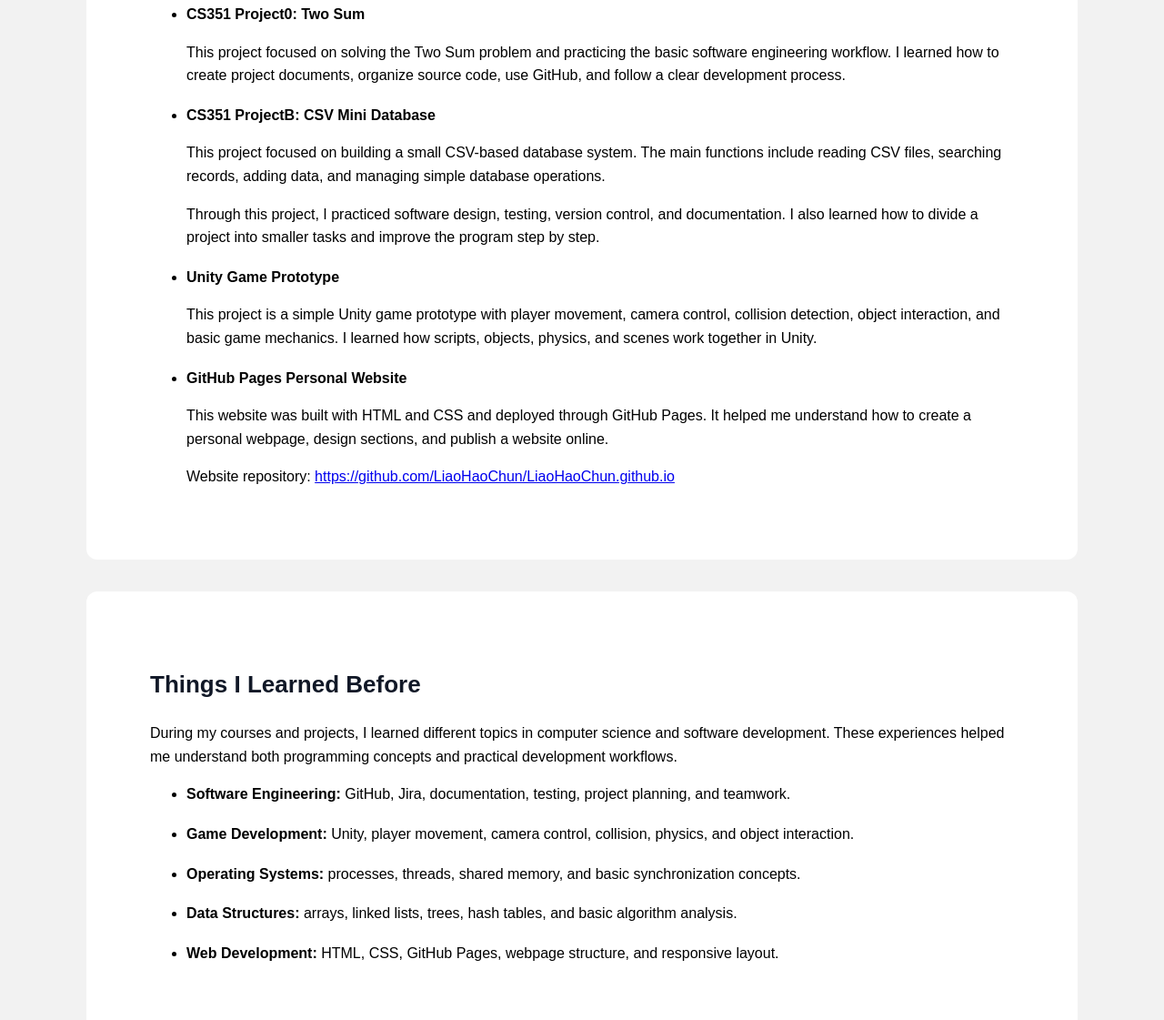
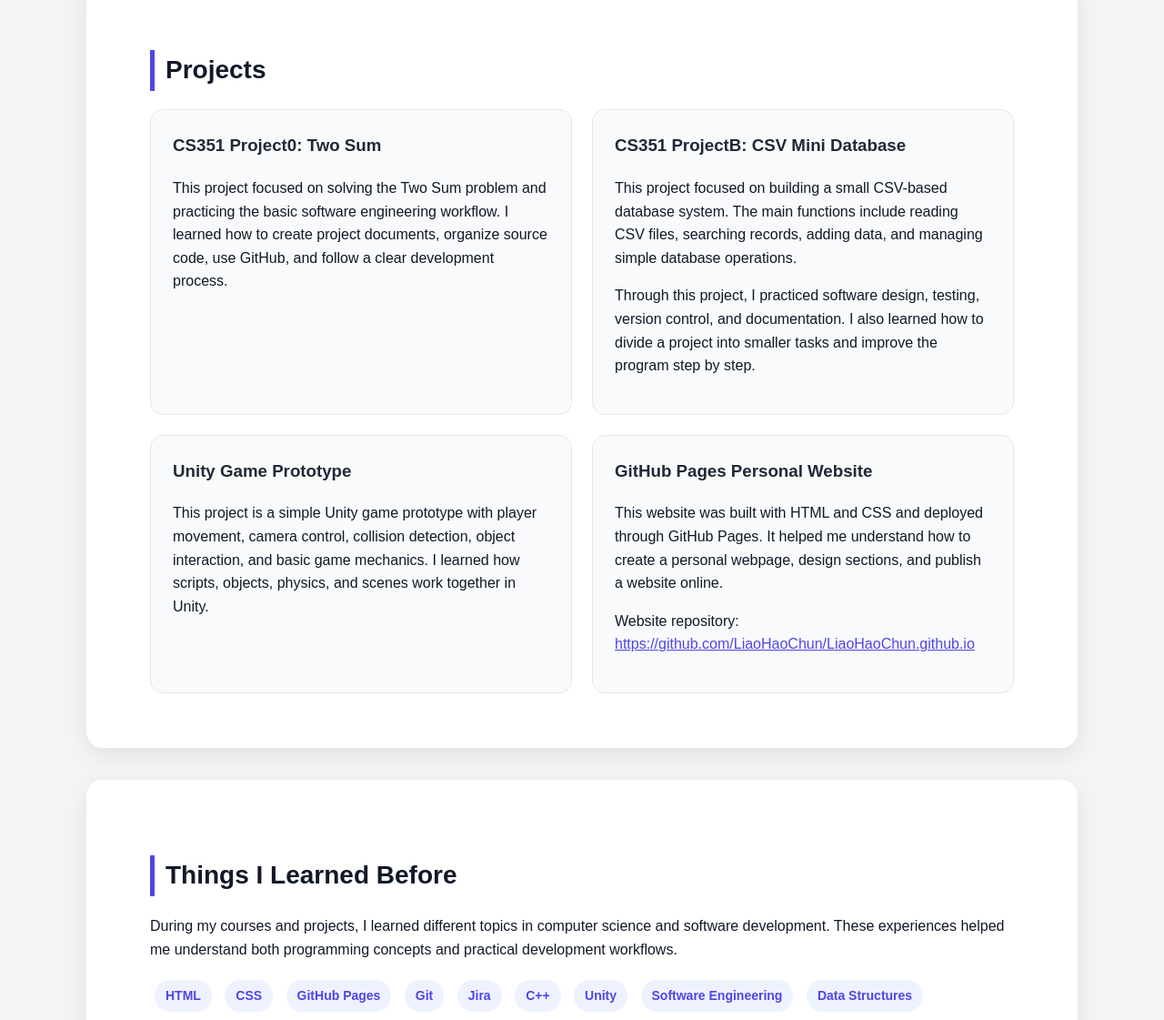
Before and after one commit to LiaoHaoChun/LiaoHaoChun.github.io, a plain HTML site: page index.html in a window 1280 px wide. Shown: the part 895-2016 px from the top of the page at 91% size. Drawn offline with Linux system fonts and the light colour scheme.

Commit message:
adjust some layout.

```diff
--- a/index.html
+++ b/index.html
@@ -42,56 +42,60 @@
         <section id="projects">
             <h2>Projects</h2>
 
-              <ul>
-                  <li>
-                      <strong>CS351 Project0: Two Sum</strong>
+            <div class="project-grid">
+
+                <div class="project-card">
+                    <h3>CS351 Project0: Two Sum</h3>
                     <p>
                         This project focused on solving the Two Sum problem and practicing
                         the basic software engineering workflow. I learned how to create
                         project documents, organize source code, use GitHub, and follow
                         a clear development process.
                     </p>
-                  </li>
+                </div>
 
-                  <li>
-                      <strong>CS351 ProjectB: CSV Mini Database</strong>
+                <div class="project-card">
+                    <h3>CS351 ProjectB: CSV Mini Database</h3>
                     <p>
                         This project focused on building a small CSV-based database system.
                         The main functions include reading CSV files, searching records,
                         adding data, and managing simple database operations.
                     </p>
+
                     <p>
                         Through this project, I practiced software design, testing,
                         version control, and documentation. I also learned how to divide
                         a project into smaller tasks and improve the program step by step.
                     </p>
-                  </li>
+                </div>
 
-                  <li>
-                      <strong>Unity Game Prototype</strong>
+                <div class="project-card">
+                    <h3>Unity Game Prototype</h3>
                     <p>
                         This project is a simple Unity game prototype with player movement,
                         camera control, collision detection, object interaction, and basic
                         game mechanics. I learned how scripts, objects, physics, and scenes
                         work together in Unity.
                     </p>
-                  </li>
+                </div>
 
-                  <li>
-                      <strong>GitHub Pages Personal Website</strong>
+                <div class="project-card">
+                    <h3>GitHub Pages Personal Website</h3>
                     <p>
                         This website was built with HTML and CSS and deployed through
                         GitHub Pages. It helped me understand how to create a personal
                         webpage, design sections, and publish a website online.
                     </p>
+
                     <p>
                         Website repository:
                         <a href="https://github.com/LiaoHaoChun/LiaoHaoChun.github.io" target="_blank">
                             https://github.com/LiaoHaoChun/LiaoHaoChun.github.io
                         </a>
                     </p>
-                  </li>
-              </ul>
+                </div>
+
+            </div>
         </section>
 
             <section id="learned">
@@ -102,7 +106,17 @@
                     science and software development. These experiences helped me understand
                     both programming concepts and practical development workflows.
                 </p>
-
+                <div>
+                <span class="tag">HTML</span>
+                <span class="tag">CSS</span>
+                <span class="tag">GitHub Pages</span>
+                <span class="tag">Git</span>
+                <span class="tag">Jira</span>
+                <span class="tag">C++</span>
+                <span class="tag">Unity</span>
+                <span class="tag">Software Engineering</span>
+                <span class="tag">Data Structures</span>
+            </div>
                 <ul>
                     <li>
                         <strong>Software Engineering:</strong>
@@ -126,6 +140,8 @@
                     </li>
                 </ul>
             </section>
+
+
         <section id="future">
     <h2>Future Goals</h2>
 
--- a/style.css
+++ b/style.css
@@ -5,49 +5,80 @@ html {
 body {
     margin: 0;
     font-family: Arial, sans-serif;
-    background-color: #f2f2f2;
+    background-color: #f3f4f6;
     line-height: 1.6;
+    color: #111827;
 }
 
+/* Header / Hero Section */
 header {
-    background-color: #24292e;
+    background: linear-gradient(135deg, #111827, #1f2937, #4f46e5);
     color: white;
     text-align: center;
-    padding: 70px 20px;
+    padding: 90px 20px;
 }
 
 header h1 {
-    font-size: 36px;
+    font-size: 44px;
     margin-bottom: 10px;
+    letter-spacing: 1px;
 }
 
+header p {
+    font-size: 18px;
+    margin-bottom: 25px;
+    color: #e5e7eb;
+}
+
+/* Navigation */
 nav {
-    margin-top: 15px;
+    margin-top: 20px;
 }
 
 nav a {
-    margin: 0 8px;
-    color: #7c3aed;
+    display: inline-block;
+    margin: 6px 8px;
+    padding: 8px 14px;
+    color: white;
     text-decoration: none;
+    border: 1px solid rgba(255, 255, 255, 0.4);
+    border-radius: 20px;
+    transition: 0.3s;
 }
 
 nav a:hover {
-    text-decoration: underline;
+    background-color: white;
+    color: #4f46e5;
 }
 
+/* Main layout */
+main {
+    padding: 30px 20px;
+}
+
+/* Section cards */
 section {
     background-color: white;
     margin: 35px auto;
     padding: 60px 70px;
     max-width: 950px;
-    min-height: 260px;
-    border-radius: 12px;
+    min-height: 240px;
+    border-radius: 18px;
+    box-shadow: 0 8px 24px rgba(0, 0, 0, 0.08);
+    transition: 0.3s;
+}
+
+section:hover {
+    transform: translateY(-4px);
+    box-shadow: 0 12px 30px rgba(0, 0, 0, 0.12);
 }
 
 section h2 {
-    font-size: 26px;
+    font-size: 28px;
     margin-bottom: 20px;
     color: #111827;
+    border-left: 5px solid #4f46e5;
+    padding-left: 12px;
 }
 
 section p {
@@ -55,6 +86,69 @@ section p {
     margin-bottom: 16px;
 }
 
+/* List spacing */
 li {
-    margin-bottom: 18px;
+    margin-bottom: 14px;
 }
+
+/* Links */
+a {
+    color: #4f46e5;
+}
+
+a:hover {
+    color: #312e81;
+}
+
+/* Tags */
+.tag {
+    display: inline-block;
+    background-color: #eef2ff;
+    color: #4f46e5;
+    padding: 6px 12px;
+    margin: 5px;
+    border-radius: 20px;
+    font-size: 14px;
+    font-weight: bold;
+}
+
+/* Project cards */
+.project-grid {
+    display: grid;
+    grid-template-columns: repeat(2, 1fr);
+    gap: 22px;
+    margin-top: 20px;
+}
+
+.project-card {
+    background-color: #f9fafb;
+    padding: 24px;
+    border-radius: 14px;
+    border: 1px solid #e5e7eb;
+    transition: 0.3s;
+}
+
+.project-card:hover {
+    background-color: #eef2ff;
+    transform: translateY(-3px);
+}
+
+.project-card h3 {
+    margin-top: 0;
+    color: #1f2937;
+}
+
+/* Responsive design */
+@media (max-width: 768px) {
+    header h1 {
+        font-size: 34px;
+    }
+
+    section {
+        padding: 40px 30px;
+    }
+
+    .project-grid {
+        grid-template-columns: 1fr;
+    }
+}
```
Lines whose indentation alone changed are shown as unchanged.
